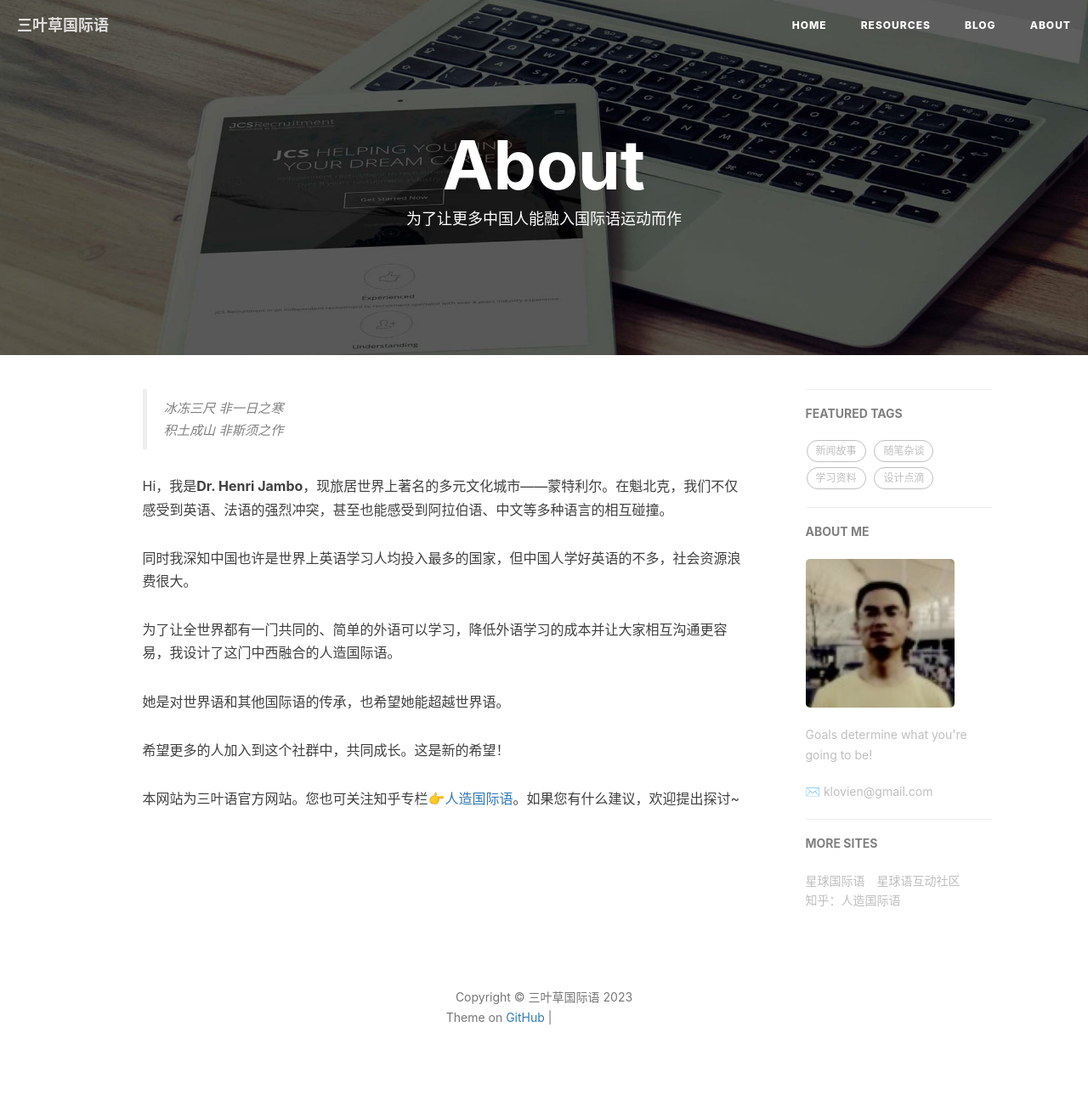
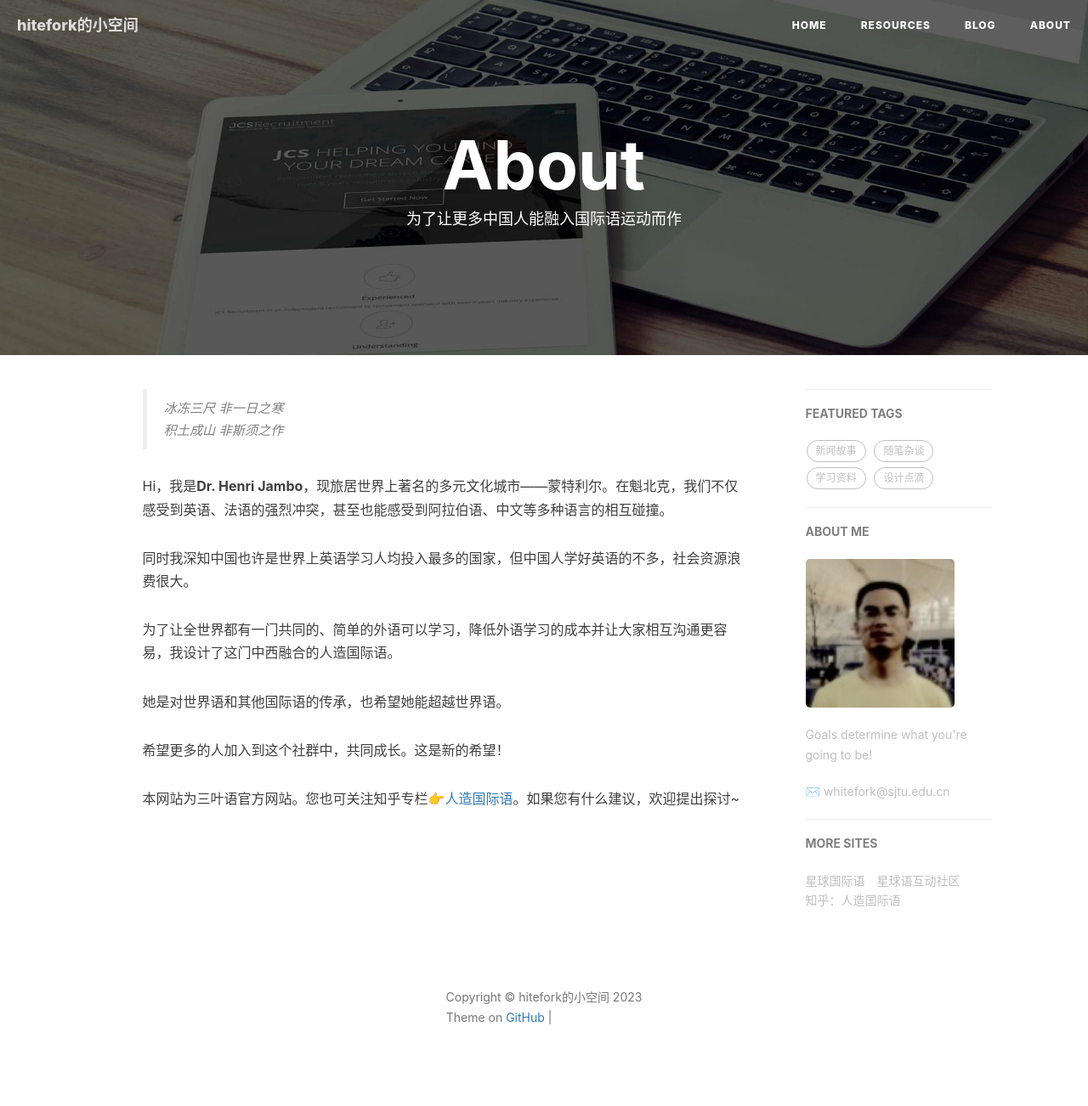
Before and after one commit to hitefork/used_homepage_hitefork.github.io, a Jekyll site: the page built from 3-about.html, in a window 1280 px wide. Shown: the whole page at 85% size. Built offline with Jekyll 4.4.1, drawn with Linux system fonts in a browser that asks for light colours; nearby versions of some CDN libraries; comment, search, counter and statistics services are not loaded; grey boxes are pictures that could not be loaded.

Commit message:
Update _config.yml

```diff
--- a/_config.yml
+++ b/_config.yml
@@ -1,13 +1,13 @@
 # Site settings
-title: 三叶草国际语
-SEOTitle: 三叶草国际语 - 让沟通更容易
-header-img: img/post-bg-desk.jpg
-email: klovien@gmail.com
-description: "中西融合, 即学即会, 从此不再辛苦背单词"
-keyword: "人工语言, 国际语, 世界语, 三叶草国际语, 三叶语"
-url: "https://klovien.github.io"          # your host, for absolute URL
+title: hitefork的小空间
+SEOTitle: 宝藏间
+header-img: img/1002314.png.jpg
+email: whitefork@sjtu.edu.cn
+description: "粉碎旧世界的枷锁！"
+keyword: "代码仓库，学习资料，个人小谈"
+url: "https://hitefork.github.io"          # your host, for absolute URL
 baseurl: ""      # for example, '/blog' if your blog hosted on 'host/blog'
-github_repo: "https://github.com/klovien/klovien.github.io.git" # you code repository
+github_repo: "https://github.com/hitefork/hitefork.github.io.git" # you code repository
 
 # Sidebar settings
 sidebar: true                           # whether or not using Sidebar.
```
